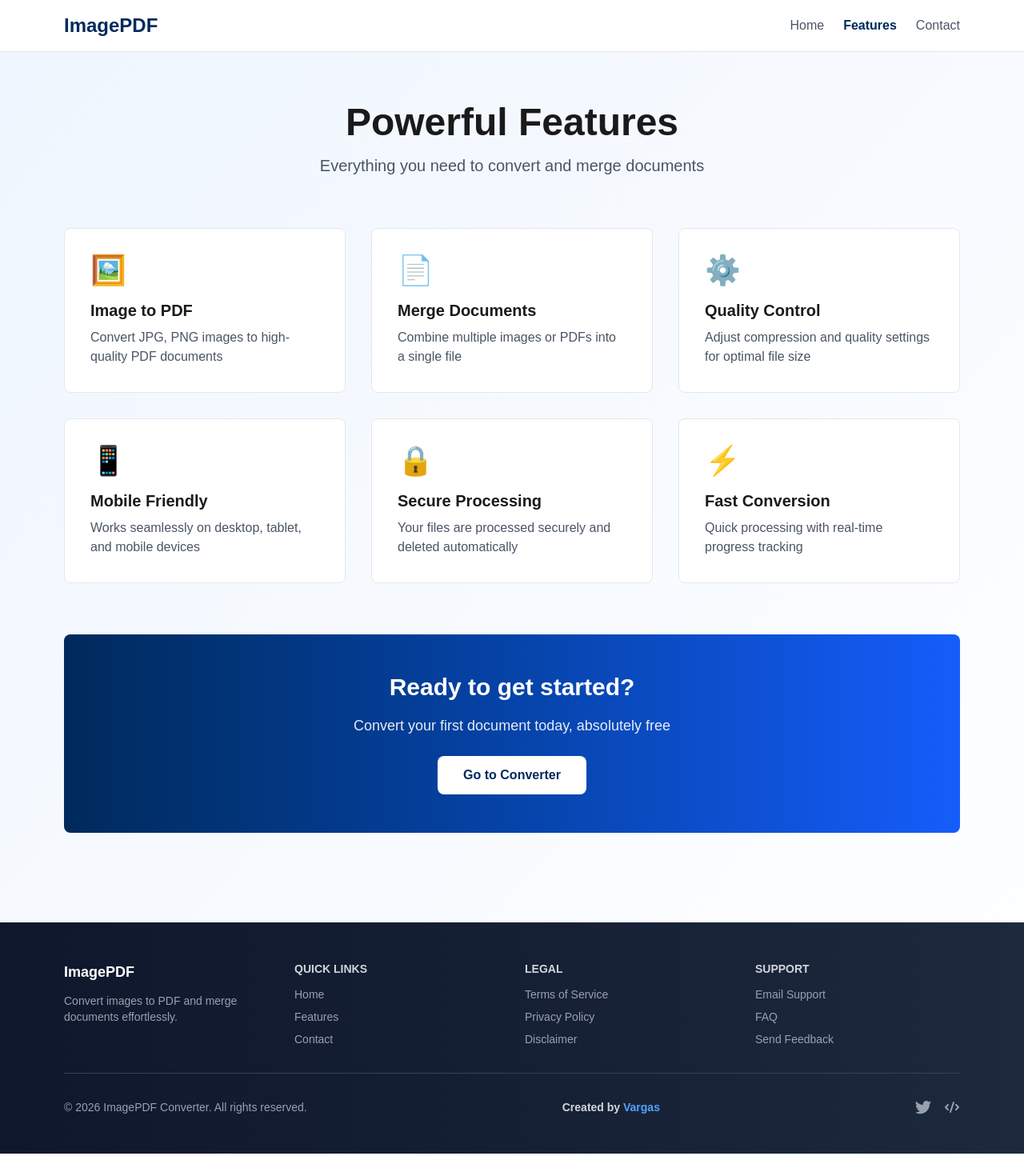
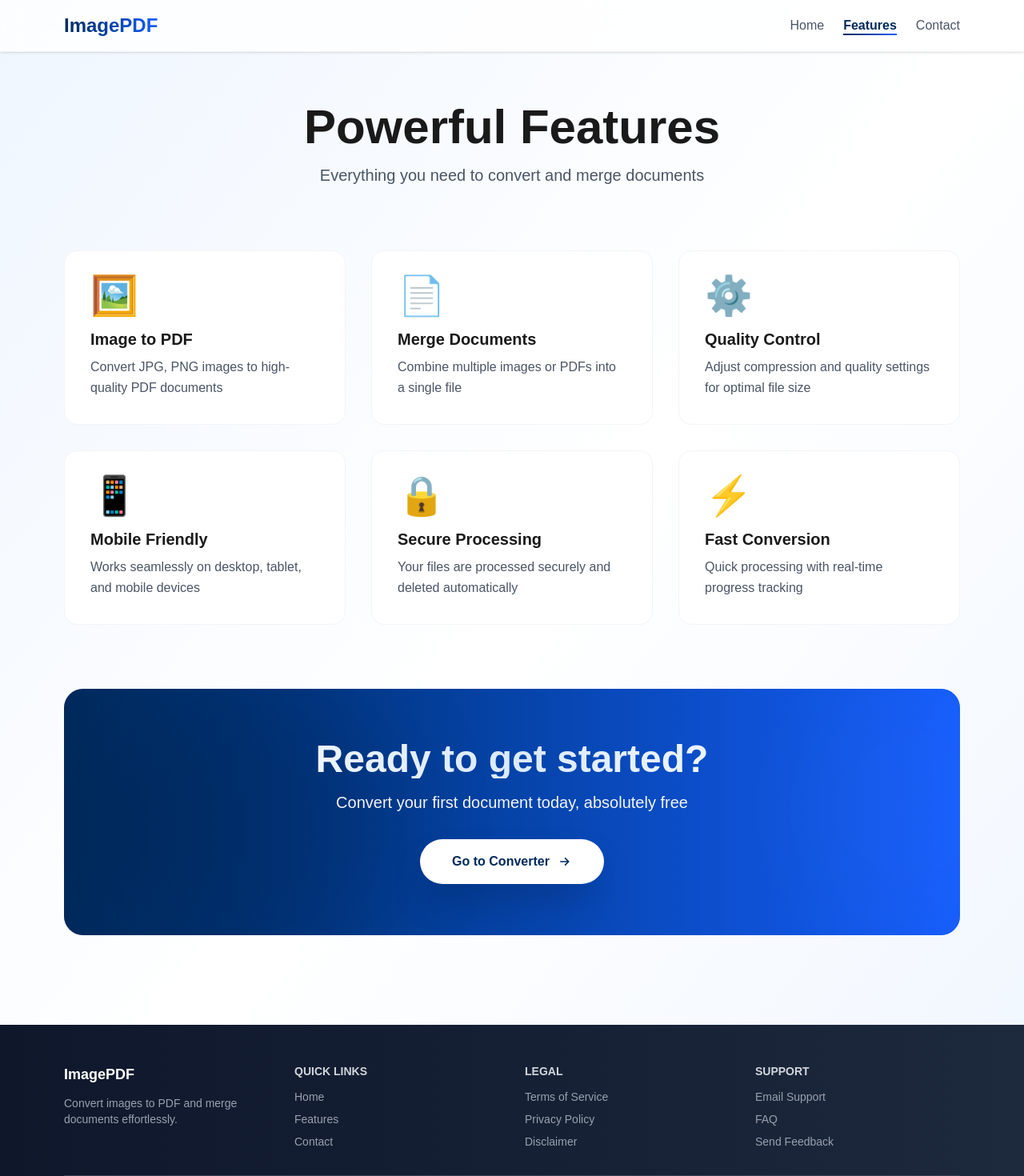
Before and after one commit to Vargas0fficial/my-converter-app, a Next.js app in the folder frontend/: page /features in a window 1280 px wide. Shown: the top 1470 px of the page at 80% size. Before the commit the page ends 1442 px from the top, so only its background shows below. Built offline with nearby package versions, Linux system fonts and the light colour scheme.

Commit message:
added animations and transitions for feature page

```diff
--- a/frontend/src/app/features/page.tsx
+++ b/frontend/src/app/features/page.tsx
@@ -37,62 +37,202 @@ export default function Features() {
     }
   ]
 
+  const containerVariants = {
+    hidden: { opacity: 0 },
+    visible: {
+      opacity: 1,
+      transition: {
+        staggerChildren: 0.1,
+        delayChildren: 0.2,
+      },
+    },
+  }
+
+  const itemVariants = {
+    hidden: { opacity: 0, y: 20 },
+    visible: {
+      opacity: 1,
+      y: 0,
+      transition: {
+        type: "spring",
+        stiffness: 100,
+        damping: 12,
+      },
+    },
+  }
+
   return (
-    <div className="min-h-screen bg-gradient-to-br from-blue-50 to-white flex flex-col">
+    <div className="min-h-screen bg-gradient-to-br from-blue-50 via-white to-blue-50 flex flex-col">
       {/* Header */}
-      <header className="sticky top-0 bg-white border-b border-gray-200 z-50">
+      <header className="sticky top-0 bg-white/80 backdrop-blur-md border-b border-gray-100 z-50 shadow-sm">
         <nav className="max-w-6xl mx-auto px-4 py-4 flex justify-between items-center">
-          <Link href="/" className="text-2xl font-bold text-[#002a5c]">ImagePDF</Link>
-          <div className="flex gap-6 items-center">
-            <Link href="/" className="text-gray-600 hover:text-[#002a5c] transition">Home</Link>
-            <Link href="/features" className="text-[#002a5c] font-semibold">Features</Link>
-            <Link href="/contact" className="text-gray-600 hover:text-[#002a5c] transition">Contact</Link>
-          </div>
+          <motion.div
+            initial={{ opacity: 0, x: -20 }}
+            animate={{ opacity: 1, x: 0 }}
+            transition={{ delay: 0.1 }}
+          >
+            <Link href="/" className="text-2xl font-bold bg-gradient-to-r from-[#002a5c] to-blue-600 bg-clip-text text-transparent">ImagePDF</Link>
+          </motion.div>
+          <motion.div
+            initial={{ opacity: 0, x: 20 }}
+            animate={{ opacity: 1, x: 0 }}
+            transition={{ delay: 0.2 }}
+            className="flex gap-6 items-center"
+          >
+            <Link href="/" className="text-gray-600 hover:text-[#002a5c] transition duration-300">Home</Link>
+            <Link href="/features" className="text-[#002a5c] font-semibold relative">
+              Features
+              <motion.div
+                layoutId="underline"
+                className="absolute bottom-0 left-0 right-0 h-0.5 bg-gradient-to-r from-[#002a5c] to-blue-600"
+              />
+            </Link>
+            <Link href="/contact" className="text-gray-600 hover:text-[#002a5c] transition duration-300">Contact</Link>
+          </motion.div>
         </nav>
       </header>
 
       <main className="flex-grow max-w-6xl mx-auto px-4 py-16 w-full">
         {/* Hero Section */}
         <motion.div
+          initial={{ opacity: 0, y: 30 }}
+          animate={{ opacity: 1, y: 0 }}
+          transition={{ duration: 0.8, ease: "easeOut" }}
+          className="text-center mb-20"
+        >
+          <motion.h1
+            className="text-5xl sm:text-6xl font-bold text-[#1a1a1a] mb-4"
             initial={{ opacity: 0, y: 20 }}
             animate={{ opacity: 1, y: 0 }}
-          className="text-center mb-16"
+            transition={{ delay: 0.2, duration: 0.8 }}
           >
-          <h1 className="text-5xl font-bold text-[#1a1a1a] mb-4">Powerful Features</h1>
-          <p className="text-xl text-gray-600">Everything you need to convert and merge documents</p>
+            Powerful Features
+          </motion.h1>
+          <motion.p
+            className="text-xl text-gray-600"
+            initial={{ opacity: 0, y: 20 }}
+            animate={{ opacity: 1, y: 0 }}
+            transition={{ delay: 0.3, duration: 0.8 }}
+          >
+            Everything you need to convert and merge documents
+          </motion.p>
         </motion.div>
 
         {/* Features Grid */}
-        <div className="grid md:grid-cols-3 gap-8 mb-16">
+        <motion.div
+          variants={containerVariants}
+          initial="hidden"
+          whileInView="visible"
+          viewport={{ once: true, margin: "-100px" }}
+          className="grid md:grid-cols-3 gap-8 mb-20"
+        >
           {features.map((feature, idx) => (
             <motion.div
               key={idx}
-              initial={{ opacity: 0, y: 20 }}
-              whileInView={{ opacity: 1, y: 0 }}
-              transition={{ delay: idx * 0.1 }}
-              className="bg-white rounded-lg p-8 border border-gray-200 hover:shadow-lg transition-shadow"
+              variants={itemVariants}
+              whileHover={{
+                y: -8,
+                boxShadow: "0 20px 40px rgba(0, 42, 92, 0.15)",
+                transition: { duration: 0.3 }
+              }}
+              className="bg-white rounded-2xl p-8 border border-gray-100 hover:border-blue-200 transition-all duration-300"
             >
-              <div className="text-4xl mb-4">{feature.icon}</div>
+              <motion.div
+                className="text-5xl mb-4 inline-block"
+                whileHover={{ scale: 1.2, rotate: 10 }}
+                transition={{ type: "spring", stiffness: 300, damping: 10 }}
+              >
+                {feature.icon}
+              </motion.div>
               <h3 className="text-xl font-bold mb-2 text-[#1a1a1a]">{feature.title}</h3>
-              <p className="text-gray-600">{feature.description}</p>
+              <p className="text-gray-600 leading-relaxed">{feature.description}</p>
             </motion.div>
           ))}
-        </div>
+        </motion.div>
 
-        {/* CTA Section */}
+        {/* ✅ BEAUTIFUL CTA with Animated Gradient */}
+        <motion.div
+          initial={{ opacity: 0, y: 30 }}
+          whileInView={{ opacity: 1, y: 0 }}
+          transition={{ duration: 0.8 }}
+          viewport={{ once: true }}
+          className="relative overflow-hidden rounded-3xl"
+        >
+          {/* Animated Background Gradient */}
+          <div className="absolute inset-0 bg-gradient-to-r from-[#002a5c] via-blue-600 to-[#002a5c] animate-pulse opacity-50" />
+
+          {/* Static Gradient */}
+          <div className="absolute inset-0 bg-gradient-to-r from-[#002a5c] to-blue-600" />
+
+          {/* Animated Blob - Left */}
+          <motion.div
+            animate={{
+              opacity: [0.3, 0.6, 0.3],
+              x: [-100, 50, -100],
+              y: [0, 20, 0],
+            }}
+            transition={{
+              duration: 4,
+              ease: "easeInOut",
+              repeat: Infinity,
+            }}
+            className="absolute left-0 top-1/2 -translate-y-1/2 w-96 h-96 bg-black/20 rounded-full blur-3xl"
+          />
+
+          {/* Animated Blob - Right */}
+          <motion.div
+            animate={{
+              opacity: [0.2, 0.5, 0.2],
+              x: [100, -50, 100],
+              y: [0, -20, 0],
+            }}
+            transition={{
+              duration: 5,
+              ease: "easeInOut",
+              repeat: Infinity,
+              delay: 0.5,
+            }}
+            className="absolute right-0 bottom-0 w-80 h-80 bg-white/10 rounded-full blur-3xl"
+          />
+
+          {/* Content */}
+          <div className="relative z-10 px-6 sm:px-12 py-16 text-center text-white">
             <motion.div
               initial={{ opacity: 0, y: 20 }}
               whileInView={{ opacity: 1, y: 0 }}
-          className="bg-gradient-to-r from-[#002a5c] to-blue-600 rounded-lg p-12 text-white text-center"
+              transition={{ delay: 0.2, duration: 0.8 }}
             >
-          <h2 className="text-3xl font-bold mb-4">Ready to get started?</h2>
-          <p className="text-lg mb-6 opacity-90">Convert your first document today, absolutely free</p>
+              <h2 className="text-4xl sm:text-5xl font-bold mb-4 bg-gradient-to-r from-white via-blue-100 to-white bg-clip-text text-transparent">
+                Ready to get started?
+              </h2>
+              <p className="text-lg sm:text-xl mb-8 opacity-95 max-w-2xl mx-auto">
+                Convert your first document today, absolutely free
+              </p>
+
+              <motion.div
+                whileHover={{ scale: 1.08 }}
+                whileTap={{ scale: 0.95 }}
+                className="inline-block"
+              >
                 <Link
                   href="/"
-            className="inline-block bg-white text-[#002a5c] font-bold py-3 px-8 rounded-lg hover:bg-gray-100 transition"
+                  className="inline-flex items-center gap-2 bg-white text-[#002a5c] font-bold py-4 px-10 rounded-full hover:bg-blue-50 transition-all duration-300 shadow-2xl"
                 >
-            Go to Converter
+                  <span>Go to Converter</span>
+                  <motion.svg
+                    className="w-5 h-5"
+                    fill="none"
+                    stroke="currentColor"
+                    viewBox="0 0 24 24"
+                    animate={{ x: [0, 4, 0] }}
+                    transition={{ duration: 1.5, repeat: Infinity }}
+                  >
+                    <path strokeLinecap="round" strokeLinejoin="round" strokeWidth={2} d="M13 7l5 5m0 0l-5 5m5-5H6" />
+                  </motion.svg>
                 </Link>
+              </motion.div>
+            </motion.div>
+          </div>
         </motion.div>
       </main>
 
```
Lines whose indentation alone changed are shown as unchanged.
